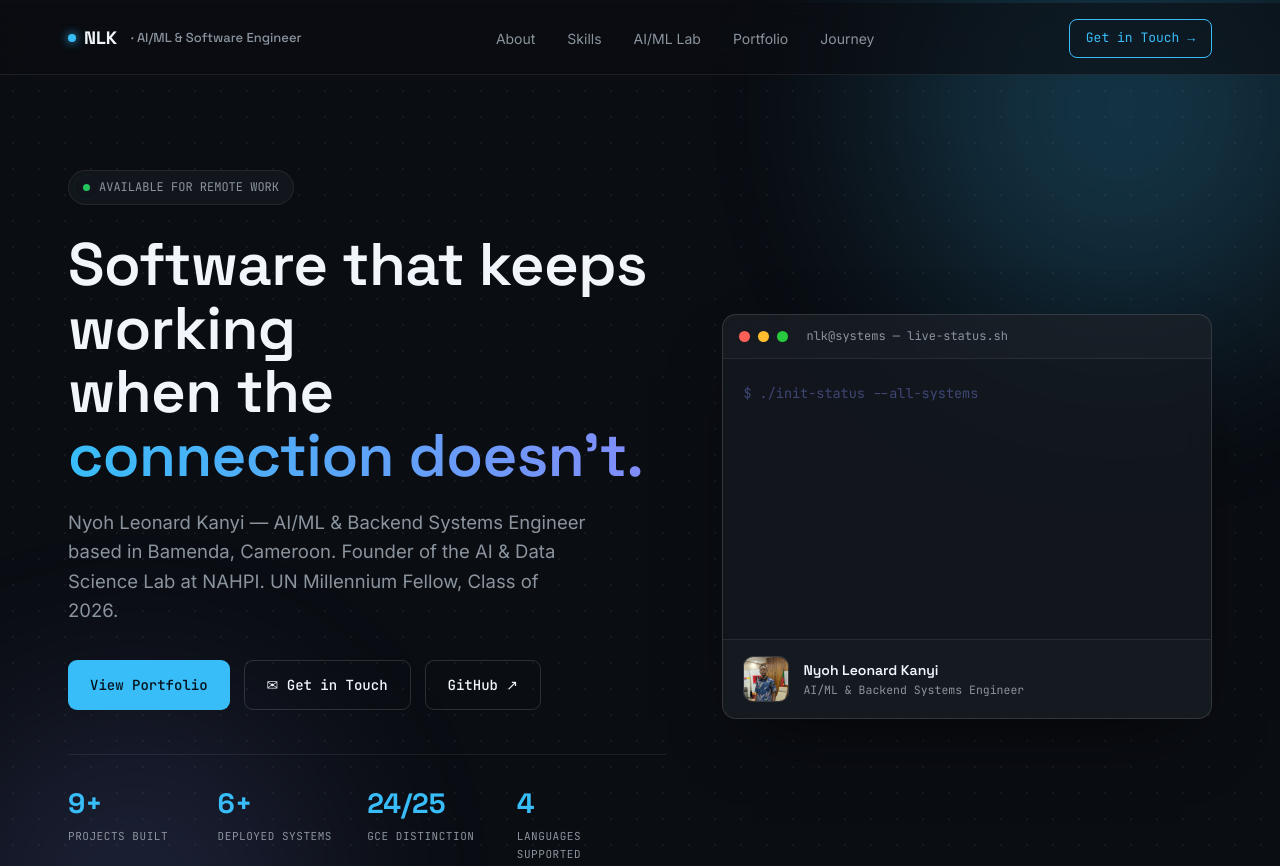
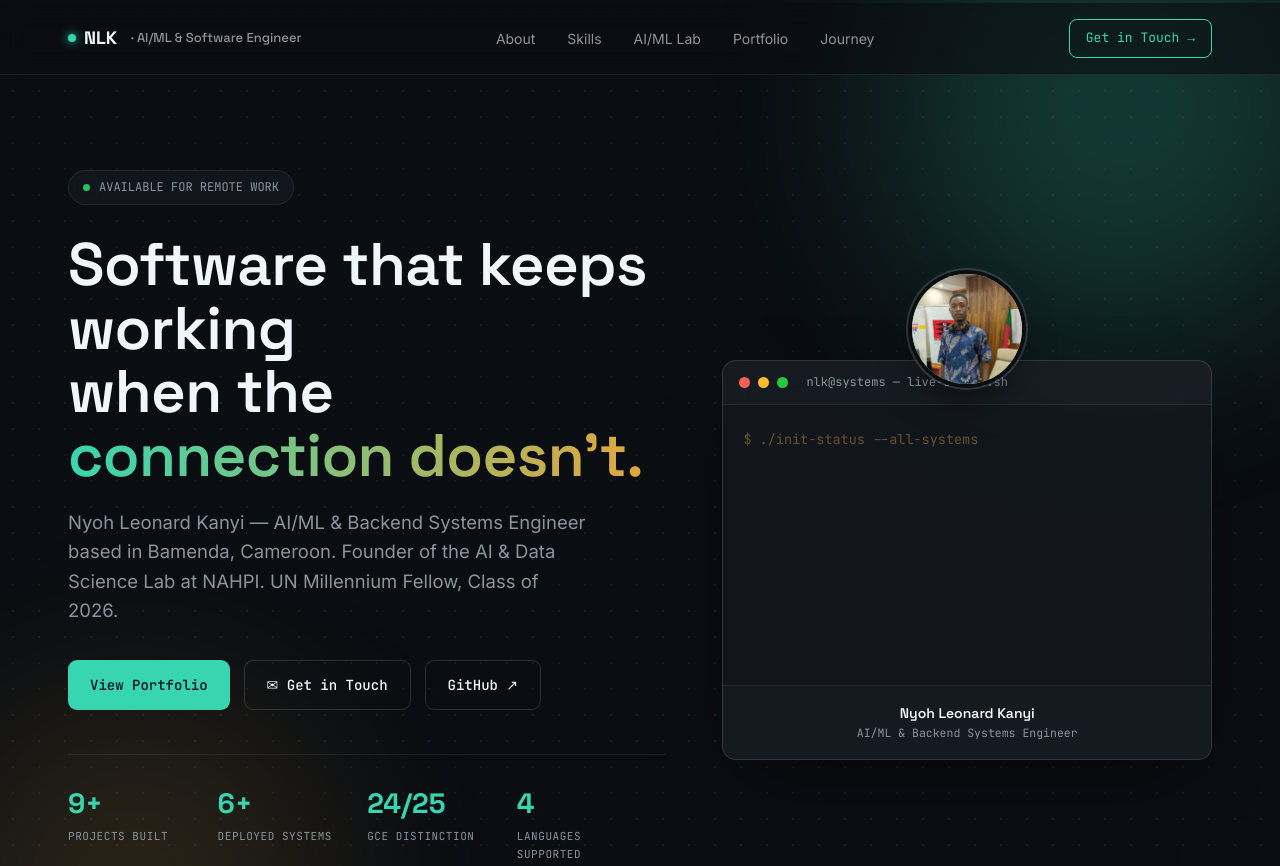
Before and after one commit to nyohleonard-nlktech/Nyoh-Leonard, a plain HTML site: page index.html in a window 1280 px wide. Shown: the top 866 px of the page. Drawn offline with Linux system fonts and the light colour scheme.

Commit message:
Restore teal/amber palette; make photo the focal point with floating glow-ring avatar above terminal

```diff
--- a/index.html
+++ b/index.html
@@ -18,8 +18,8 @@
   --surface-solid:#161b22;
   --line: rgba(255,255,255,0.08);
   --line-strong: rgba(255,255,255,0.14);
-  --accent:#38bdf8;
-  --accent-2:#818cf8;
+  --accent:#37D6B0;
+  --accent-2:#E2A63B;
   --border-glow: rgba(56,189,248,0.15);
   --text:#f0f6fc;
   --muted:#8b949e;
@@ -149,10 +149,22 @@ nav a:hover, nav a:focus-visible{ color:var(--text); }
 .stat .label{ font-family:'JetBrains Mono',monospace; font-size:11px; color:var(--muted); text-transform:uppercase; letter-spacing:.05em; margin-top:2px; }
 
 /* ---------- LIVE TERMINAL WIDGET ---------- */
-.terminal-wrap{ position:relative; }
+.terminal-wrap{ position:relative; padding-top:50px; }
+.terminal-photo-float{
+  position:absolute; top:0; left:50%; transform:translateX(-50%); z-index:3;
+  width:110px; height:110px; border-radius:50%; overflow:hidden;
+  box-shadow:0 0 0 4px var(--bg), 0 0 0 6px var(--line-strong), 0 20px 40px -10px rgba(0,0,0,0.6);
+}
+.terminal-photo-float::before{
+  content:''; position:absolute; inset:-8px; border-radius:50%;
+  background:conic-gradient(from 0deg, var(--accent), var(--accent-2), var(--accent));
+  z-index:-1; animation:spin 10s linear infinite;
+}
+@keyframes spin{ to{ transform:rotate(360deg); } }
+.terminal-photo-float img{ width:100%; height:100%; object-fit:cover; object-position:center 20%; }
 .terminal-card{
   background:var(--surface); backdrop-filter:blur(16px); -webkit-backdrop-filter:blur(16px);
-  border:1px solid var(--line-strong); border-radius:14px; overflow:hidden;
+  border:1px solid var(--line-strong); border-radius:14px; overflow:hidden; margin-top:36px;
   box-shadow:0 30px 70px -30px rgba(0,0,0,0.7);
 }
 .terminal-topbar{
@@ -174,9 +186,7 @@ nav a:hover, nav a:focus-visible{ color:var(--text); }
 @keyframes fadeInLine{ to{ opacity:1; } }
 .cursor-blink{ display:inline-block; width:8px; height:14px; background:var(--accent); animation:blink 1s step-end infinite; vertical-align:middle; }
 @keyframes blink{ 50%{ opacity:0; } }
-.terminal-photo-row{ display:flex; align-items:center; gap:14px; padding:16px 20px; border-top:1px solid var(--line); background:rgba(255,255,255,0.015); }
-.terminal-photo{ width:46px; height:46px; border-radius:10px; overflow:hidden; border:1px solid var(--line-strong); flex-shrink:0; }
-.terminal-photo img{ width:100%; height:100%; object-fit:cover; object-position:center 20%; }
+.terminal-photo-row{ display:flex; align-items:center; justify-content:center; gap:14px; padding:16px 20px; border-top:1px solid var(--line); background:rgba(255,255,255,0.015); }
 .terminal-photo-row .name{ font-family:'Space Grotesk',sans-serif; font-size:14px; font-weight:600; }
 .terminal-photo-row .role{ font-family:'JetBrains Mono',monospace; font-size:11.5px; color:var(--muted); }
 
@@ -380,6 +390,7 @@ footer{ border-top:1px solid var(--line); padding:36px 0; }
     </div>
 
     <div class="terminal-wrap">
+      <div class="terminal-photo-float"><img src="assets/nlk-photo.jpg" alt="Nyoh Leonard Kanyi"></div>
       <div class="terminal-card">
         <div class="terminal-topbar">
           <span class="tdot r"></span><span class="tdot y"></span><span class="tdot g"></span>
@@ -387,10 +398,9 @@ footer{ border-top:1px solid var(--line); padding:36px 0; }
         </div>
         <div class="terminal-body" id="terminalBody"></div>
         <div class="terminal-photo-row">
-          <div class="terminal-photo"><img src="assets/nlk-photo.jpg" alt="Nyoh Leonard Kanyi"></div>
           <div>
-            <div class="name">Nyoh Leonard Kanyi</div>
-            <div class="role">AI/ML &amp; Backend Systems Engineer</div>
+            <div class="name" style="text-align:center;">Nyoh Leonard Kanyi</div>
+            <div class="role" style="text-align:center;">AI/ML &amp; Backend Systems Engineer</div>
           </div>
         </div>
       </div>
```
